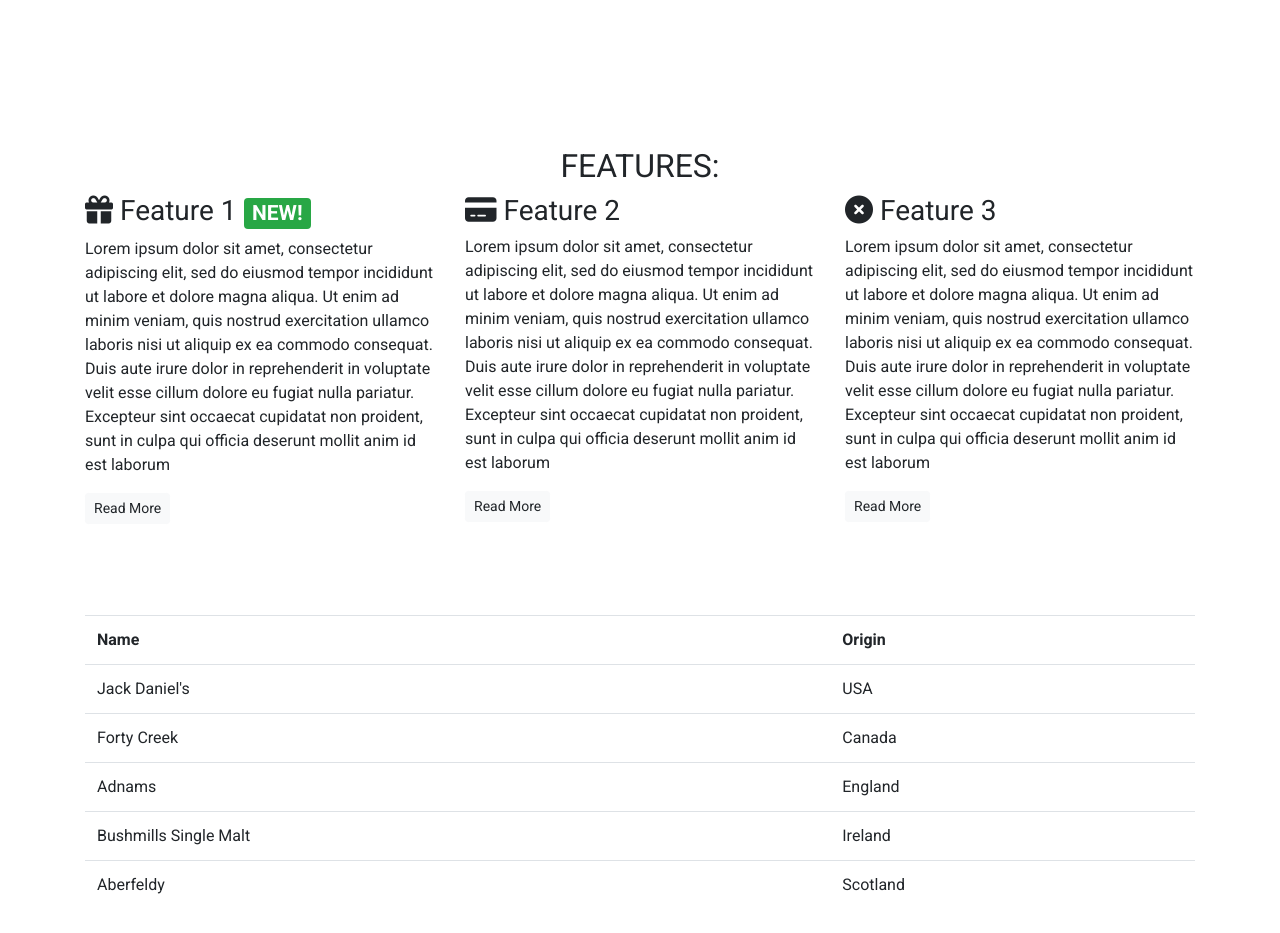
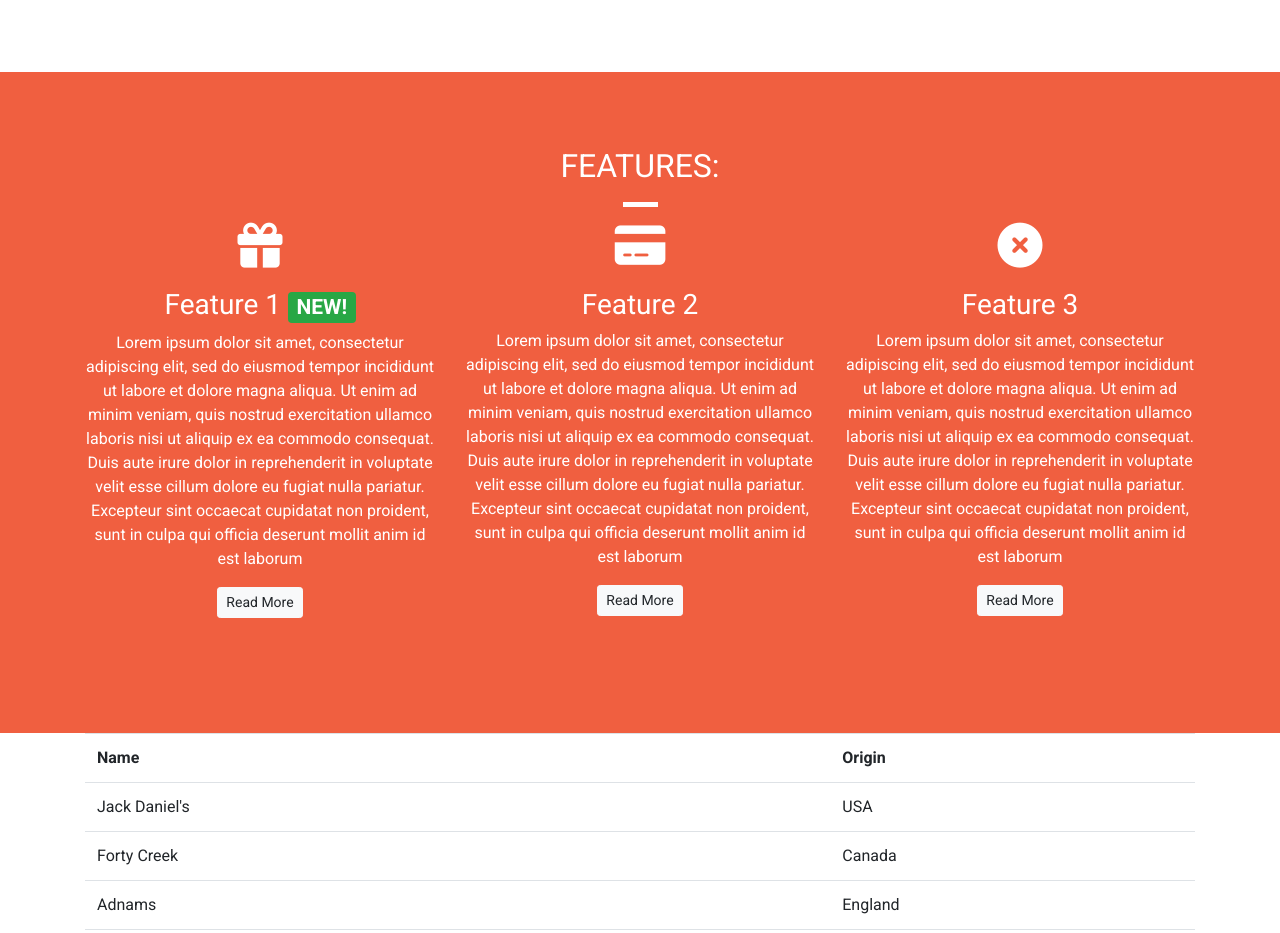
Before and after one commit to leannebooden/practice, a plain HTML site: page index.html in a window 1280 px wide. Shown: the part 1075-2008 px from the top of the page. Drawn offline with nearby package versions, Linux system fonts and the light colour scheme.

Commit message:
css styling added to features and quotes sections

```diff
--- a/css/style.css
+++ b/css/style.css
@@ -74,6 +74,10 @@ body {
 
 .block-divider--orange {
     background-color: #f05f40;
+}
+
+.block-divider--white {
+    background-color: white;
 }
 
 .block-divider--short {
@@ -162,3 +166,14 @@ body {
     border-color: #df4929;
     color: white;
 }
+
+.feature {
+    text-align: center;
+    margin-bottom: 40px;
+}
+
+.feature i {
+    margin-bottom: 20px;
+    font-size: 45px;
+    line height: 45px;
+}
--- a/index.html
+++ b/index.html
@@ -23,7 +23,8 @@
             <div class="row d-none d-sm-block">
                 <div class="col-12">
                     <div class="site-wide-alert alert alert-warning">
-                        <strong>Sale Now On!</strong> We've got a sale on. Get a 12-month subscription for the price of 6!
+                        <strong>Sale Now On!</strong> We've got a sale on. Get a 12-month subscription for the price of
+                        6!
                         <a href="">See here for details!</a>
                     </div>
                 </div>
@@ -102,6 +103,7 @@
     <!--/.callout-->
 
     <!--quotes-->
+    <div class="container-wrapper">
         <div class="container quotes-container content-container">
             <section class="quotes">
                 <div class="row">
@@ -118,7 +120,8 @@
                             </div>
                             <div class="media-body">
                                 <blockquote class="blockquote">
-                                <p>I've been introduced to more than 10 great international whiskeys I never knew about.
+                                    <p>I've been introduced to more than 10 great international whiskeys I never knew
+                                        about.
                                     </p>
                                     <p>- Jane Doe</p>
                                 </blockquote>
@@ -142,26 +145,32 @@
                 </div>
             </section>
         </div>
+    </div>
     <!--/.quotes-->
 
     <!--features-->
+    <div class="container-wrapper container-wrapper--red">
         <div class="container features-container content-container">
             <section class="features">
                 <div class="row">
                     <div class="col-12 page-header">
                         <h2 class="text-uppercase">Features:</h2>
+                        <hr class="block-divider block-divider--short block-divider--white">
                     </div>
                 </div>
 
                 <div class="row">
                     <div class="col-12 col-md-6 col-lg-4">
                         <div class="feature">
-                        <h3><i class="fa-solid fa-gift d-none d-sm-inline"></i> Feature 1 <span
+                            <h3><i class="fa-solid fa-gift d-none d-sm-block"></i> Feature 1 <span
                                     class="badge badge-success">NEW!</span></h3>
                             <p>
-                            Lorem ipsum dolor sit amet, consectetur adipiscing elit, sed do eiusmod tempor incididunt ut
-                            labore et dolore magna aliqua. Ut enim ad minim veniam, quis nostrud exercitation ullamco
-                            laboris nisi ut aliquip ex ea commodo consequat. Duis aute irure dolor in reprehenderit in
+                                Lorem ipsum dolor sit amet, consectetur adipiscing elit, sed do eiusmod tempor
+                                incididunt ut
+                                labore et dolore magna aliqua. Ut enim ad minim veniam, quis nostrud exercitation
+                                ullamco
+                                laboris nisi ut aliquip ex ea commodo consequat. Duis aute irure dolor in reprehenderit
+                                in
                                 voluptate velit esse cillum dolore eu fugiat nulla pariatur. Excepteur sint occaecat
                                 cupidatat non proident, sunt in culpa qui officia deserunt mollit anim id est laborum
                             </p>
@@ -171,11 +180,14 @@
 
                     <div class="col-12 col-md-6 col-lg-4">
                         <div class="feature">
-                        <h3><i class="fa-solid fa-credit-card d-none d-sm-inline"></i> Feature 2</h3>
+                            <h3><i class="fa-solid fa-credit-card d-none d-sm-block"></i> Feature 2</h3>
                             <p>
-                            Lorem ipsum dolor sit amet, consectetur adipiscing elit, sed do eiusmod tempor incididunt ut
-                            labore et dolore magna aliqua. Ut enim ad minim veniam, quis nostrud exercitation ullamco
-                            laboris nisi ut aliquip ex ea commodo consequat. Duis aute irure dolor in reprehenderit in
+                                Lorem ipsum dolor sit amet, consectetur adipiscing elit, sed do eiusmod tempor
+                                incididunt ut
+                                labore et dolore magna aliqua. Ut enim ad minim veniam, quis nostrud exercitation
+                                ullamco
+                                laboris nisi ut aliquip ex ea commodo consequat. Duis aute irure dolor in reprehenderit
+                                in
                                 voluptate velit esse cillum dolore eu fugiat nulla pariatur. Excepteur sint occaecat
                                 cupidatat non proident, sunt in culpa qui officia deserunt mollit anim id est laborum
                             </p>
@@ -184,12 +196,15 @@
                     </div>
 
                     <div class="col-12 d-md-none d-lg-block col-lg-4">
-                    <div class="Feature 3">
-                        <h3><i class="fa-solid fa-circle-xmark d-none d-sm-inline"></i> Feature 3</h3>
+                        <div class="feature">
+                            <h3><i class="fa-solid fa-circle-xmark d-none d-sm-block"></i> Feature 3</h3>
                             <p>
-                            Lorem ipsum dolor sit amet, consectetur adipiscing elit, sed do eiusmod tempor incididunt ut
-                            labore et dolore magna aliqua. Ut enim ad minim veniam, quis nostrud exercitation ullamco
-                            laboris nisi ut aliquip ex ea commodo consequat. Duis aute irure dolor in reprehenderit in
+                                Lorem ipsum dolor sit amet, consectetur adipiscing elit, sed do eiusmod tempor
+                                incididunt ut
+                                labore et dolore magna aliqua. Ut enim ad minim veniam, quis nostrud exercitation
+                                ullamco
+                                laboris nisi ut aliquip ex ea commodo consequat. Duis aute irure dolor in reprehenderit
+                                in
                                 voluptate velit esse cillum dolore eu fugiat nulla pariatur. Excepteur sint occaecat
                                 cupidatat non proident, sunt in culpa qui officia deserunt mollit anim id est laborum
                             </p>
@@ -198,6 +213,7 @@
                     </div>
                 </div>
             </section>
+        </div>
     </div>
     <!--/.features-->
 
```
Lines whose indentation alone changed are shown as unchanged.
